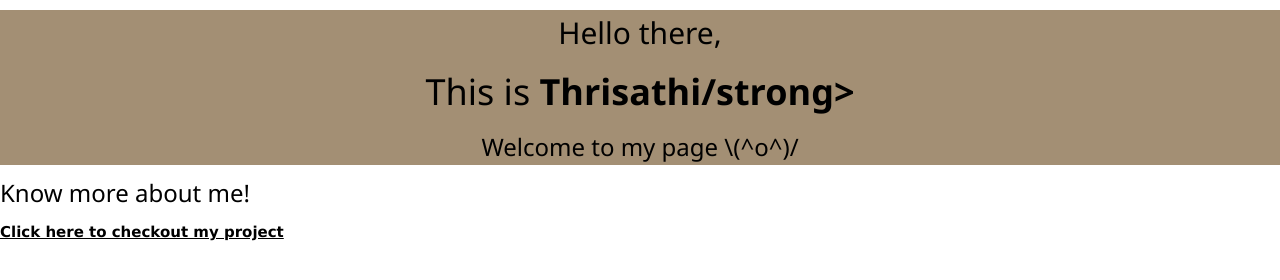
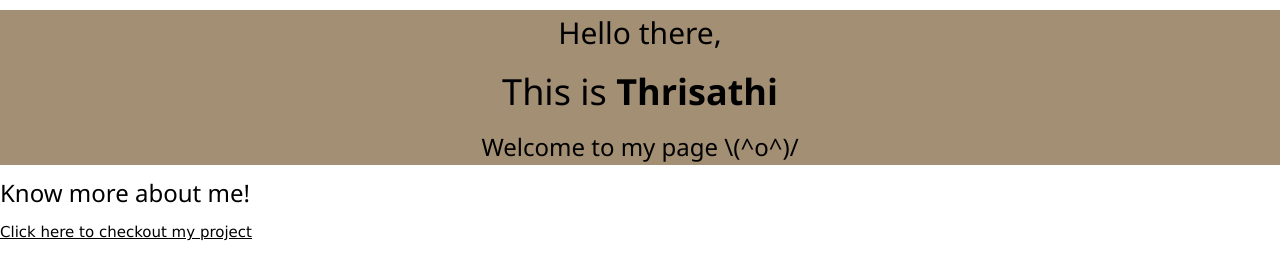
Before and after one commit to lalithathrisathi/level, a plain HTML site: page index.html in a window 1280 px wide. Drawn offline with nearby package versions, Linux system fonts and the light colour scheme.

Commit message:
Update index.html

```diff
--- a/index.html
+++ b/index.html
@@ -14,7 +14,7 @@
     <body>
         <div id="intro">
             <h2>Hello there,</h2>
-        <h1>This is <strong>Thrisathi/strong></h1>
+        <h1>This is <strong>Thrisathi</strong></h1>
         <h3>Welcome to my page \(^o^)/</h3>
         </div>
         <div>
```
